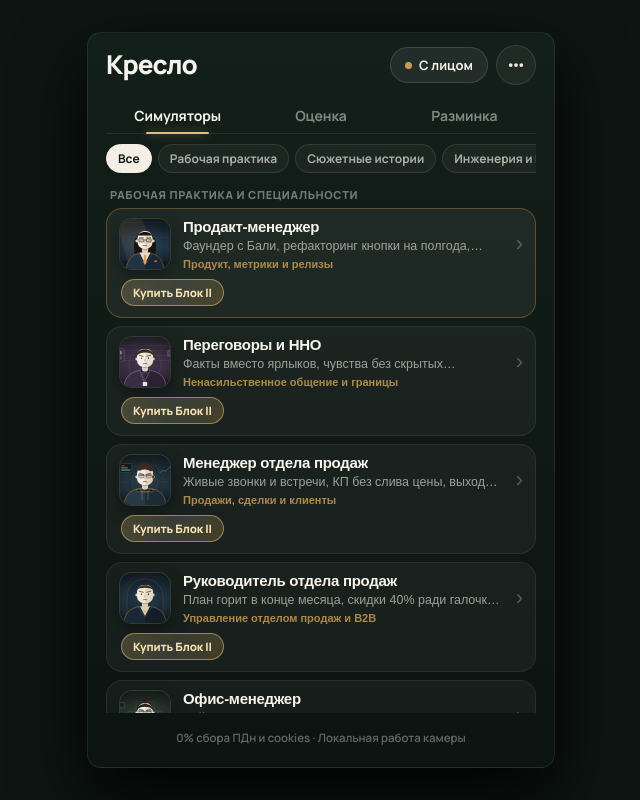
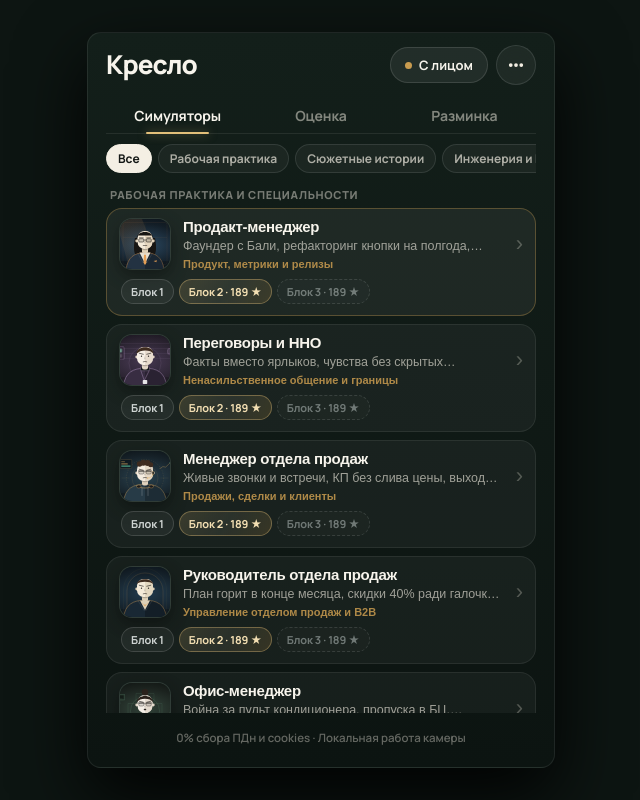
Before and after one commit to cringeprofessionalproject/kreslo, a React (Vite) app: page / in a window 1280 px wide. Shown: the whole page, without its empty margins (319-959 px from the left). Built offline with nearby package versions, Linux system fonts and the light colour scheme.

Commit message:
v38: 1-star Barista blocks + clean unobtrusive 3-block strip

```diff
--- a/public/sw.js
+++ b/public/sw.js
@@ -1,4 +1,4 @@
-const CACHE_NAME = 'heuristics-kreslo-sim-v37';
+const CACHE_NAME = 'heuristics-kreslo-sim-v38';
 const PRECACHE = [
   './',
   './index.html',
--- a/src/App.tsx
+++ b/src/App.tsx
@@ -39,9 +39,8 @@ import {
 import { getJobPack, JOB_PACKS } from './game/packs';
 import { getProInsightForCard, isPackFullyUnlocked } from './game/proInsights';
 import {
-  isRunningInsideTelegramMiniApp,
+  getTelegramStarsPriceForPack,
   openTelegramStarsCheckout,
-  TELEGRAM_STARS_PRICE,
 } from './game/telegramStars';
 import {
   captureFaceSnapshotDataUrl,
@@ -1044,7 +1043,7 @@ export function App() {
       source: 'intermission' | 'ending' | 'hub' | 'vault',
       onAfterUnlock?: () => void
     ) => {
-      const res = await openTelegramStarsCheckout(targetBlock);
+      const res = await openTelegramStarsCheckout(targetBlock, targetPackId);
       if (res === 'cancelled') return;
       if (res === 'failed') {
         setToastMsg('Оплата не завершена — попробуйте ещё раз');
@@ -3077,27 +3076,26 @@ export function App() {
 
                       {(() => {
                         const unlockedBlk = getUnlockedBlockForPack(meta, jp.id);
+                        const starsPrice = getTelegramStarsPriceForPack(jp.id);
                         return (
                           <div className="apr-modules-bar">
-                            {unlockedBlk >= 2 && (
+                            <button
+                              type="button"
+                              className="apr-mod-pill open-base"
+                              onClick={() => startPackRun(jp.id, 1, false)}
+                            >
+                              Блок 1
+                            </button>
+
+                            {unlockedBlk >= 2 ? (
                               <button
                                 type="button"
                                 className="apr-mod-pill open-foil"
                                 onClick={() => startPackRun(jp.id, 2, false)}
                               >
-                                Блок II →
+                                Блок 2
                               </button>
-                            )}
-                            {unlockedBlk >= 3 && (
-                              <button
-                                type="button"
-                                className="apr-mod-pill open-poly"
-                                onClick={() => startPackRun(jp.id, 3, false)}
-                              >
-                                Блок III →
-                              </button>
-                            )}
-                            {unlockedBlk === 1 && (
+                            ) : (
                               <button
                                 type="button"
                                 className="apr-mod-pill buy-foil"
@@ -3107,12 +3105,19 @@ export function App() {
                                   );
                                 }}
                               >
-                                {isRunningInsideTelegramMiniApp()
-                                  ? `Купить Блок II · ${TELEGRAM_STARS_PRICE} ★`
-                                  : 'Купить Блок II'}
+                                Блок 2 · {starsPrice} ★
                               </button>
                             )}
-                            {unlockedBlk === 2 && (
+
+                            {unlockedBlk >= 3 ? (
+                              <button
+                                type="button"
+                                className="apr-mod-pill open-poly"
+                                onClick={() => startPackRun(jp.id, 3, false)}
+                              >
+                                Блок 3
+                              </button>
+                            ) : unlockedBlk === 2 ? (
                               <button
                                 type="button"
                                 className="apr-mod-pill buy-poly"
@@ -3122,9 +3127,18 @@ export function App() {
                                   );
                                 }}
                               >
-                                {isRunningInsideTelegramMiniApp()
-                                  ? `Купить Блок III · ${TELEGRAM_STARS_PRICE} ★`
-                                  : 'Купить Блок III'}
+                                Блок 3 · {starsPrice} ★
+                              </button>
+                            ) : (
+                              <button
+                                type="button"
+                                className="apr-mod-pill locked-later"
+                                onClick={() => {
+                                  setToastMsg('Сначала откройте Блок 2');
+                                  window.setTimeout(() => setToastMsg(null), 2200);
+                                }}
+                              >
+                                Блок 3 · {starsPrice} ★
                               </button>
                             )}
                           </div>
--- a/src/game/telegramStars.ts
+++ b/src/game/telegramStars.ts
@@ -5,7 +5,10 @@
  *   (`scripts/telegram-stars-worker.js`), который общается напрямую с серверами Telegram.
  */
 
+import type { PackId } from '../types';
+
 export const TELEGRAM_STARS_PRICE = 189;
+export const BARISTA_STARS_PRICE = 1;
 
 // Включено: Cloudflare Worker (kreslo-stars.koshernoe-detya.workers.dev) и Telegram setWebhook активны!
 export const TELEGRAM_STARS_LIVE = true;
@@ -14,6 +17,15 @@ export const TELEGRAM_STARS_INVOICES: Record<2 | 3, string> = {
   2: 'https://t.me/$Pc1WIZoSAEidGgAASURU7RXloks',
   3: 'https://t.me/$NeGzlpoSAEieGgAAvHYw3DGYJB0',
 };
+
+export const BARISTA_STARS_INVOICES: Record<2 | 3, string> = {
+  2: 'https://t.me/$DVoZi5LDAUhKGwAA_dpSeHuxHiE',
+  3: 'https://t.me/$6X7cHZLDAUhLGwAAbP_iYpcsEAM',
+};
+
+export function getTelegramStarsPriceForPack(packId?: PackId): number {
+  return packId === 'barista_pro' ? BARISTA_STARS_PRICE : TELEGRAM_STARS_PRICE;
+}
 
 interface TgWebAppLike {
   initData?: string;
@@ -27,13 +39,17 @@ export function isRunningInsideTelegramMiniApp(): boolean {
 }
 
 export function openTelegramStarsCheckout(
-  blockNum: 2 | 3
+  blockNum: 2 | 3,
+  packId?: PackId
 ): Promise<'paid' | 'cancelled' | 'failed' | 'unavailable'> {
   if (!TELEGRAM_STARS_LIVE || !isRunningInsideTelegramMiniApp()) {
     return Promise.resolve('unavailable');
   }
   const tg = (window as unknown as { Telegram?: { WebApp?: TgWebAppLike } }).Telegram?.WebApp;
-  const url = TELEGRAM_STARS_INVOICES[blockNum];
+  const url =
+    packId === 'barista_pro'
+      ? BARISTA_STARS_INVOICES[blockNum]
+      : TELEGRAM_STARS_INVOICES[blockNum];
   if (!tg?.openInvoice || !url) {
     return Promise.resolve('unavailable');
   }
--- a/src/ui/Modals.tsx
+++ b/src/ui/Modals.tsx
@@ -6,7 +6,10 @@ import {
   type RecordedReelResult,
 } from '../game/reelVideoRecorder';
 import { renderEditorialSharePoster } from '../game/shareCardRenderer';
-import { isRunningInsideTelegramMiniApp, TELEGRAM_STARS_PRICE } from '../game/telegramStars';
+import {
+  getTelegramStarsPriceForPack,
+  isRunningInsideTelegramMiniApp,
+} from '../game/telegramStars';
 import type { EndingDef, JobPack, PersistentMeta, PillarMeta, Stats } from '../types';
 import { EditorialCardPortrait } from './CharacterArt';
 import { IconShare, PillarSvgIcon } from './Icons';
@@ -181,11 +184,11 @@ export function BlockIntermissionModal({
           >
             {nextBlock.blockNum === 3
               ? isRunningInsideTelegramMiniApp()
-                ? `Открыть Блок III · ${TELEGRAM_STARS_PRICE} ★ →`
-                : 'Открыть Блок III →'
+                ? `Открыть Блок 3 · ${getTelegramStarsPriceForPack(pack.id)} ★ →`
+                : 'Открыть Блок 3 →'
               : isRunningInsideTelegramMiniApp()
-                ? `Открыть Блок II · ${TELEGRAM_STARS_PRICE} ★ →`
-                : 'Открыть Блок II →'}
+                ? `Открыть Блок 2 · ${getTelegramStarsPriceForPack(pack.id)} ★ →`
+                : 'Открыть Блок 2 →'}
           </button>
         )}
       </div>
```
Also changed, not shown: src/styles.css.
